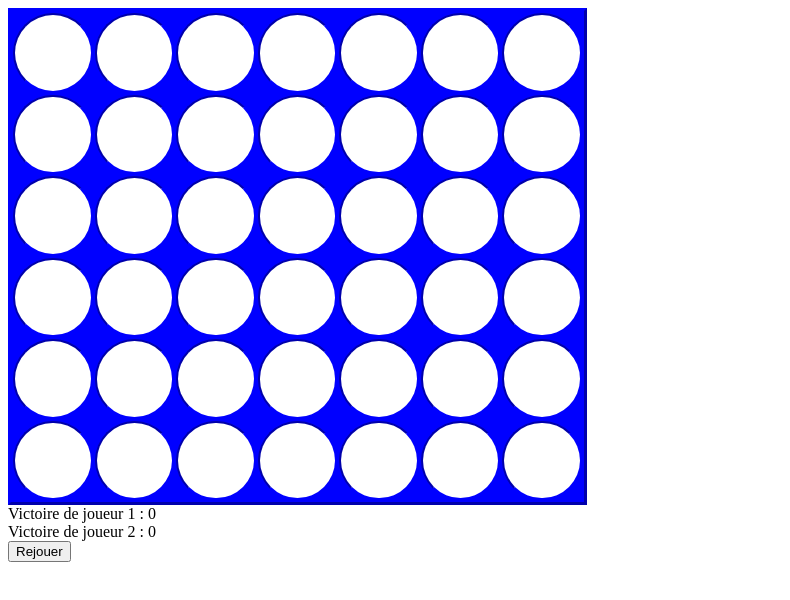
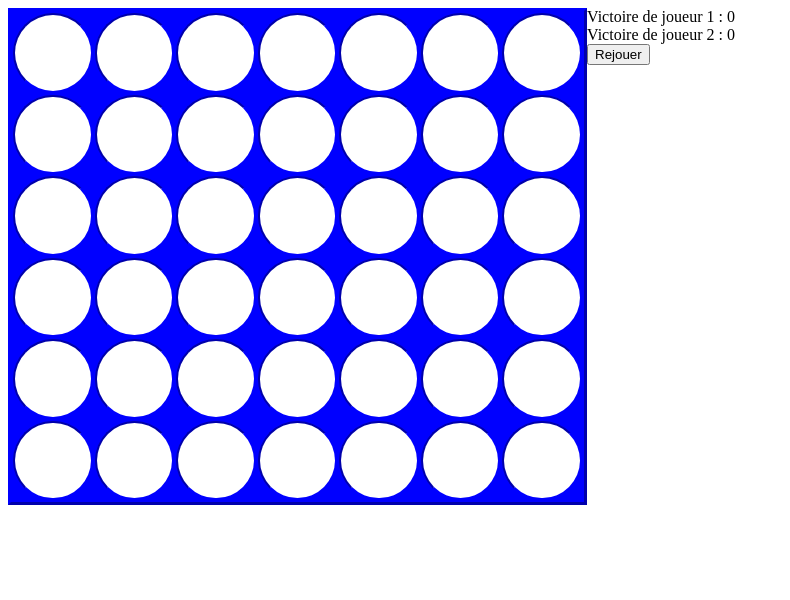
Before and after one commit to camillenaulet03/puissance4, a plain HTML site: page puissance4/puissance4.html in a window 1280 px wide. Shown: the whole page, without its empty margins (0-790 px from the left). Drawn offline with Linux system fonts and the light colour scheme.

Commit message:
Modifié: css

```diff
--- a/puissance4/puissance4.css
+++ b/puissance4/puissance4.css
@@ -18,3 +18,7 @@
 #game td.player2 {
     background-color: yellow;
 }
+
+#container {
+    display:flex;
+}
--- a/puissance4/puissance4.html
+++ b/puissance4/puissance4.html
@@ -5,13 +5,17 @@
     <title>Title</title>
 </head>
 <body onload="choix()">
+<div id="container">
     <div id="game">
         Veuillez activer javascript pour jouer.
     </div>
+    <div>
         <div id="score1"></div>
         <div id="score2"></div>
         <input type="hidden" id="value" />
         <button id="rejouer" onclick="rejouer()">Rejouer</button>
+    </div>
+</div>
 
 <link rel="stylesheet" href="puissance4.css">
 <script src="puissance4.js"></script>
```
Lines whose indentation alone changed are shown as unchanged.
